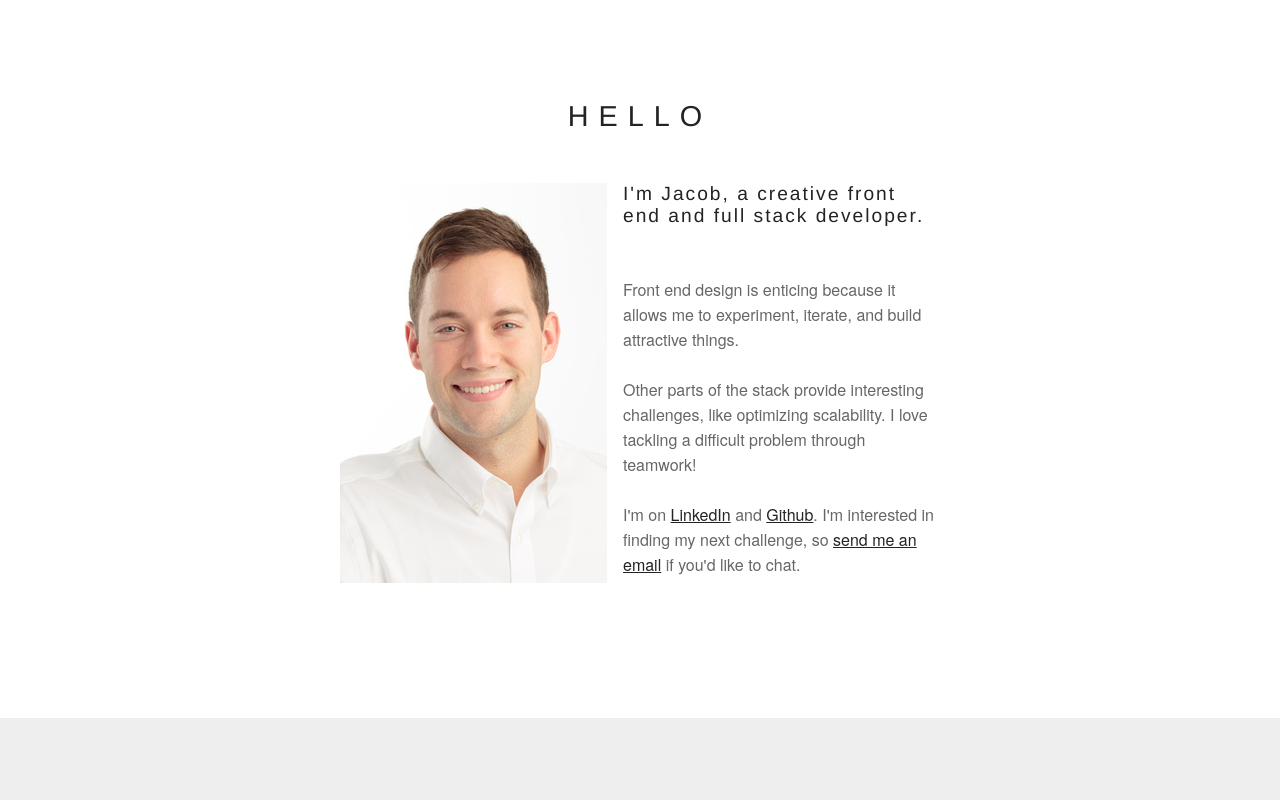
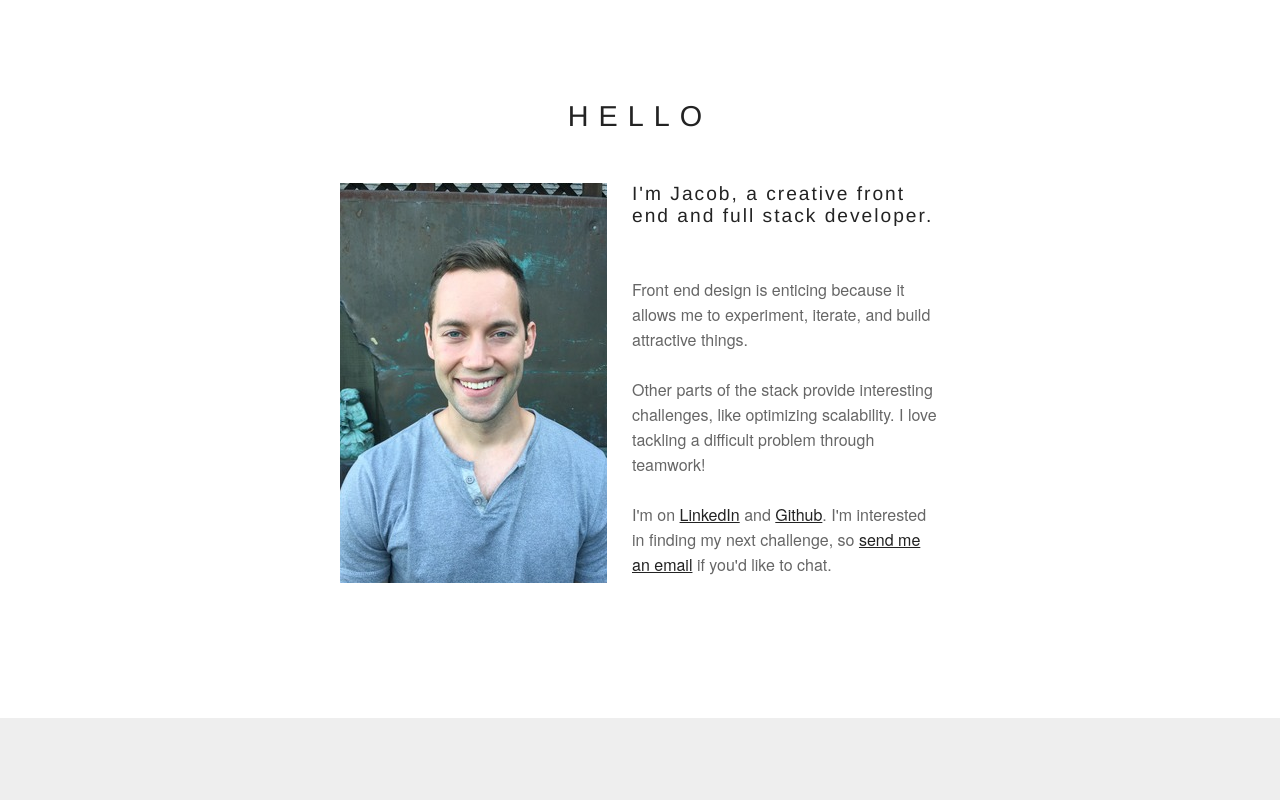
Before and after one commit to jacobhamblin/koatasc, a website: page contact.html in a window 1280 px wide. Shown: the top 800 px of the page. Drawn offline with nearby package versions, Linux system fonts and the light colour scheme; a script that the page names is missing; a web font is replaced by a local one.

Commit message:
change photo, more space between photo and text

```diff
--- a/css/contactStyle.css
+++ b/css/contactStyle.css
@@ -48,12 +48,12 @@ h1 {
 }
 
 .me {
-  background-image: url('../images/jacobhamblinvsmall.jpg');
+  background-image: url('../images/meaqu.jpg');
   width: 267px;
   height: 400px;
-  background-position: center center;
+  background-position: -6px center;
   background-repeat: no-repeat;
-  margin: 0 16px 50px auto;
+  margin: 0 25px 50px auto;
   float: left;
 }
 
```
Also changed, not shown: images/jacobhamblinvsmall.jpg (deleted), images/meaqu.jpg (added).
